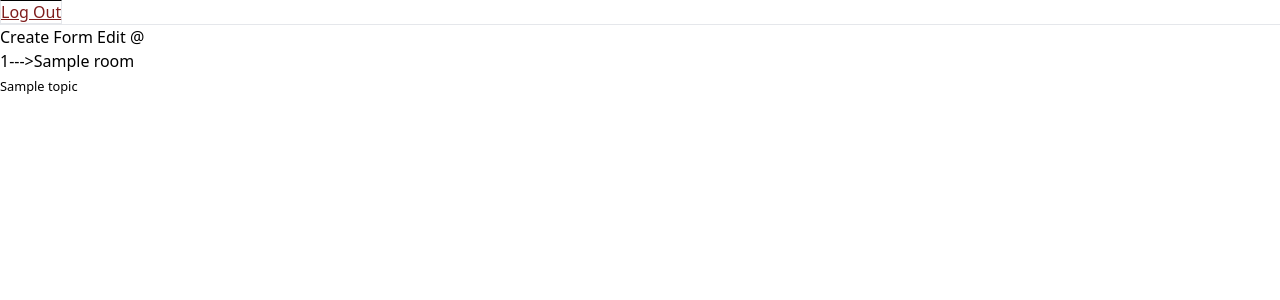
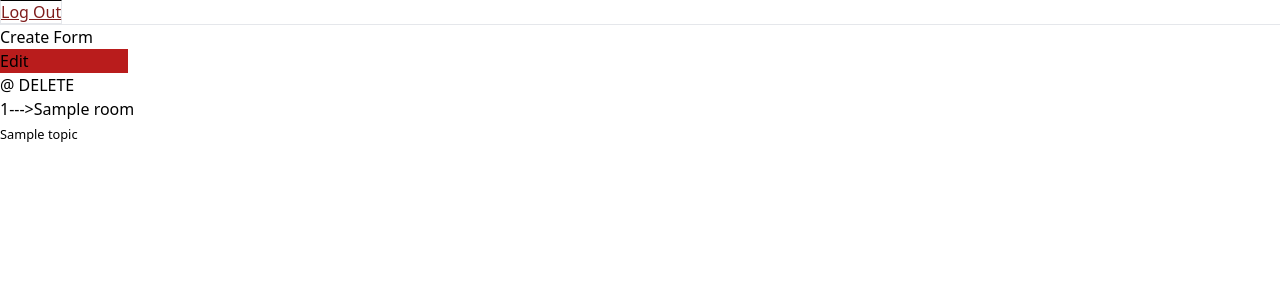
Before and after one commit to ykyadmas/social_media_app_using_django, a Django app: page / in a window 1280 px wide. Shown: the top 300 px of the page. Run offline with Django 3.2, Linux system fonts and the light colour scheme; tables that the repository leaves empty hold one stand-in row (values such as "Sample post"); style sheets or scripts are compiled from the project's sources; some libraries are stand-ins or nearby versions.

Commit message:
second commit

```diff
--- a/base/templates/base/home.html
+++ b/base/templates/base/home.html
@@ -12,10 +12,12 @@
 <a class="bg-red" href={% url 'create_room' %}>Create Form</a>
 {% for room in rooms %}
 
+<div class="bg-red-700 w-32">
 <a href={% url 'update_room' room.id%}>Edit</a>
+</div>
 
 <span>@{{room.host.username}}</span>
-
+<a href={% url 'delete_room' room.id %}>DELETE</a>
 <h1>{{room.id}}---><a href={% url 'room' room.id %}>{{room.name}}</a></h1>
 <small>{{room.topic.name}}</small>
 
--- a/base/urls.py
+++ b/base/urls.py
@@ -9,5 +9,6 @@
      path('room/<str:pk>/', views.room, name="room"),
      path('create_room/',views.create_room, name="create_room"),
       path('create_room/<str:pk>',views.update_room, name="update_room"),
+      path('delete_room/<str:pk>',views.delete_room, name="delete_room")
 
 ]
--- a/base/views.py
+++ b/base/views.py
@@ -26,8 +26,19 @@
 def update_room(request,pk):
     room=Room.objects.get(id=pk)
     form = RoomForms(instance=room)
-
+    if(request.method=='POST'):
+       form=RoomForms(request.POST,instance=room)
+       if form.is_valid():
+           form.save()
+       return redirect('home')
 
 
     context={'form':form}
     return render(request,'base/create_room.html',context)
+
+def delete_room(request,pk):
+  room=Room.objects.get(id=pk)
+  if request.method=='POST':
+      room.delete()
+      return redirect('home')
+  return render(request,'base/delete.html',{'obj':room})
```
Also changed, not shown: base/templates/base/delete.html (added, +13 -0 lines).
